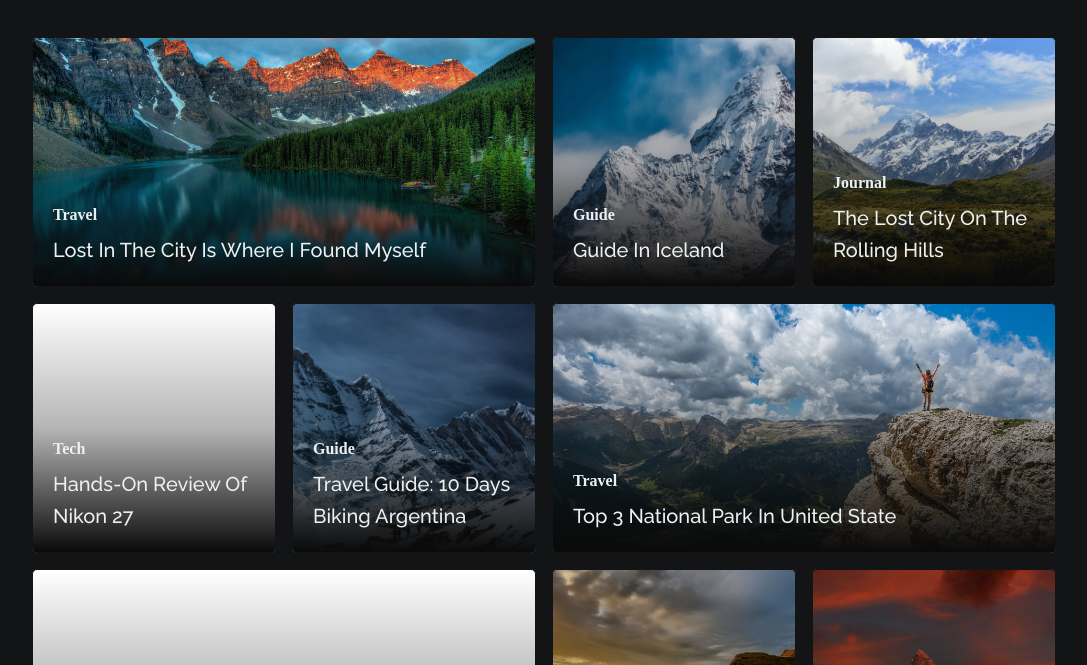
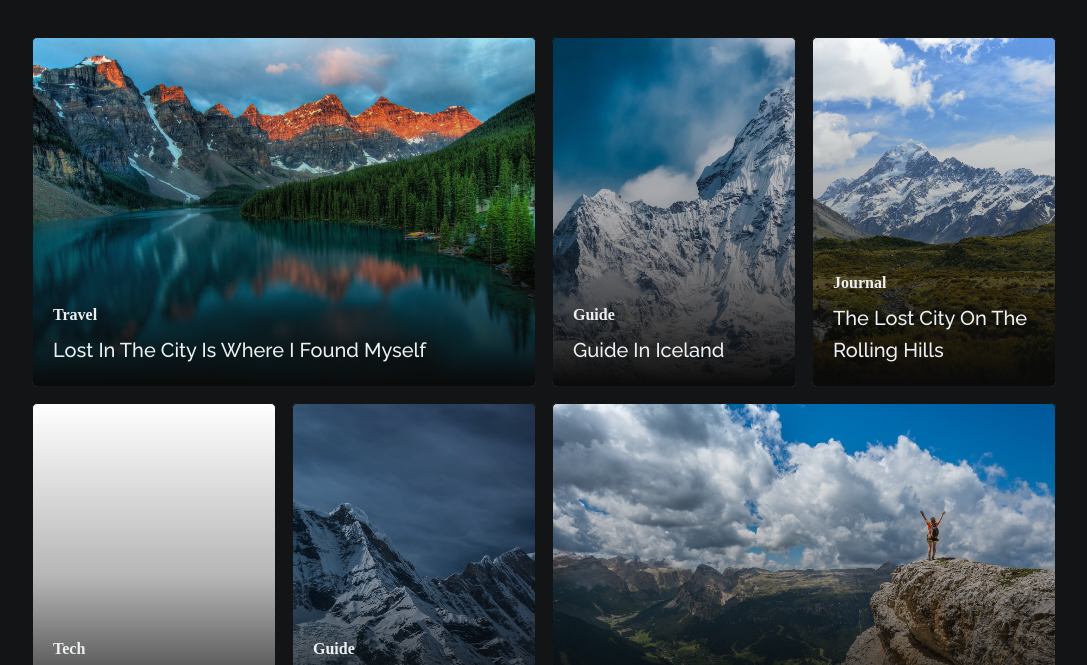
Before and after one commit to holutahyour/css-grid-layout, a plain HTML site: page index.html in a window 1280 px wide. Shown: the part 134-799 px from the top of the page, without its empty margins (96-1183 px from the left). Drawn offline with nearby package versions, Linux system fonts and the light colour scheme; a web font is replaced by a local one.

Commit message:
style height update

```diff
--- a/style.css
+++ b/style.css
@@ -24,7 +24,7 @@ body{
 .feed{
     display: grid;
     grid-template-columns: repeat(12,1fr);
-    grid-auto-rows: 250px;
+    grid-auto-rows: 350px;
     grid-gap: 16px;
     margin: 40px 0 4px 0;
 }
```
